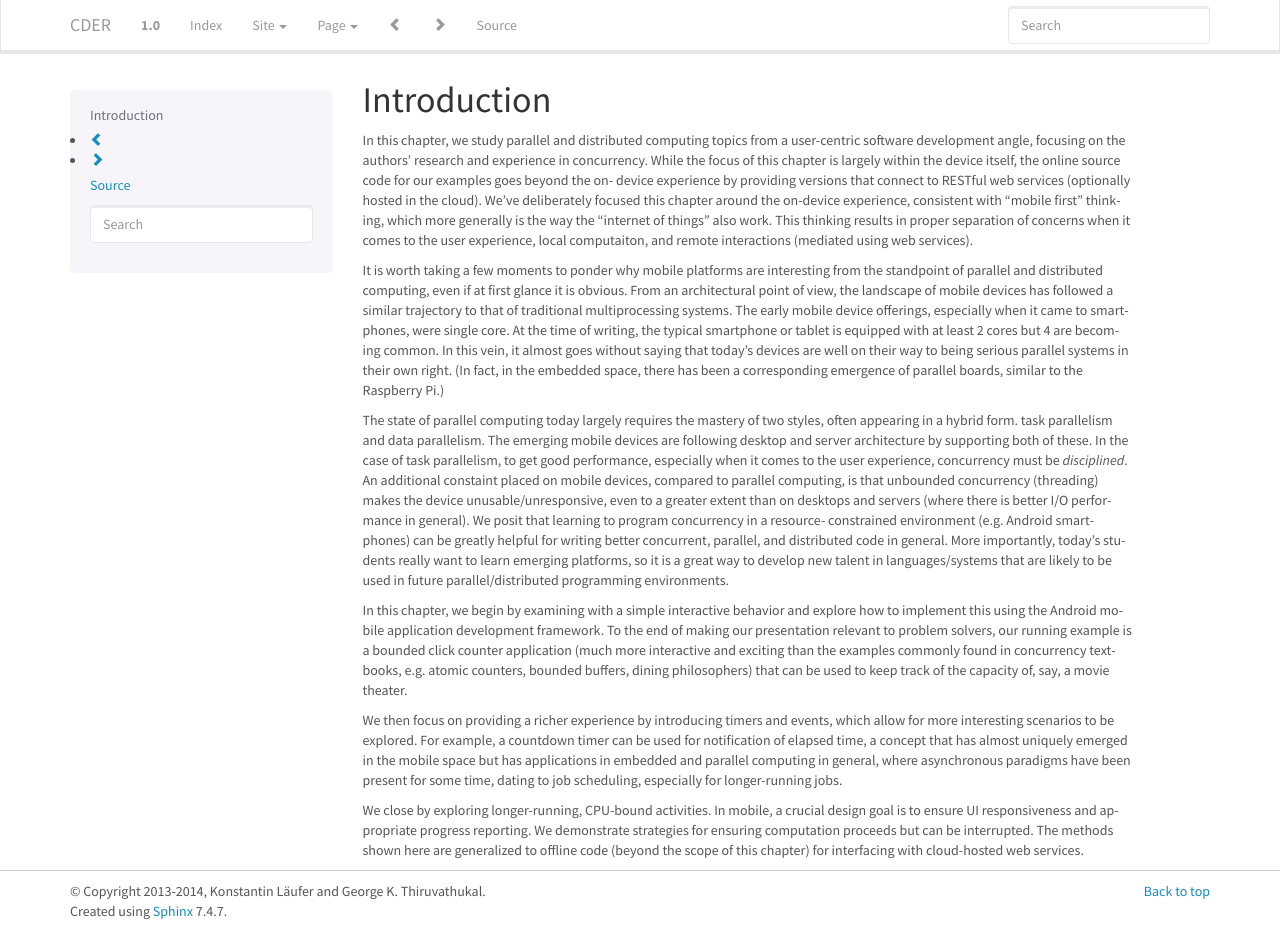
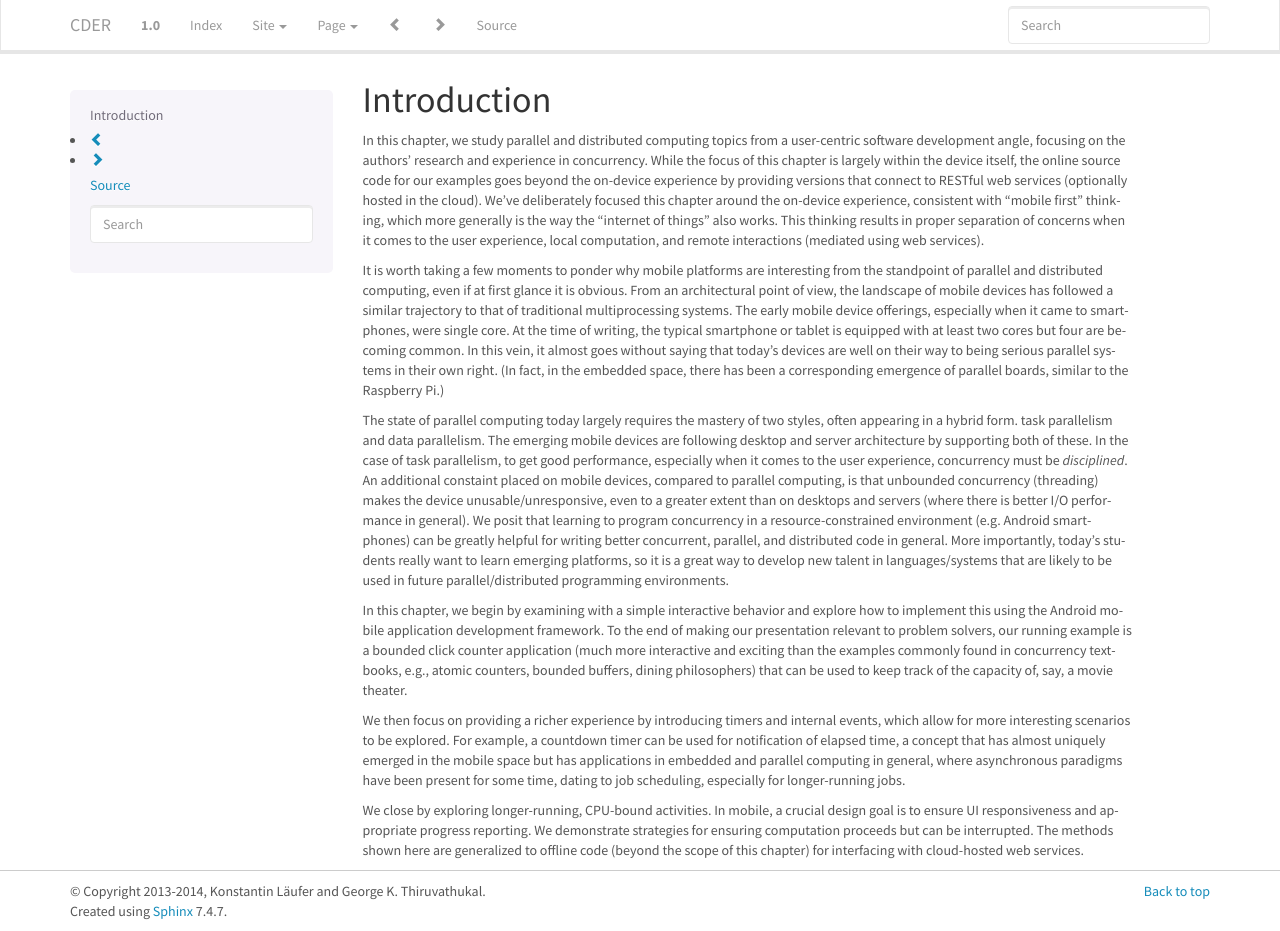
Before and after one commit to LoyolaChicagoBooks/cder, a Sphinx documentation site: the page built from source/intro.rst, in a window 1280 px wide and 931 px high. Built offline with Sphinx 7.4.7, drawn with Linux system fonts in a browser that asks for light colours.

Commit message:
minor cosmetic stuff

```diff
--- a/source/intro.rst
+++ b/source/intro.rst
@@ -4,13 +4,13 @@ Introduction
 In this chapter, we study parallel and distributed computing topics from a
 user-centric software development angle, focusing on the authors' research and
 experience in concurrency. While the focus of this chapter is largely within
-the device itself, the online source code for our examples goes beyond the on-
-device experience by providing versions that connect to RESTful web services
+the device itself, the online source code for our examples goes beyond the on-device
+experience by providing versions that connect to RESTful web services
 (optionally hosted in the cloud). We've deliberately focused this chapter
 around the on-device experience, consistent with  "mobile first" thinking,
-which more generally is the way the "internet of things" also work. This
+which more generally is the way the "internet of things" also works. This
 thinking results in proper separation of concerns when it comes to the user
-experience, local computaiton, and remote interactions (mediated using
+experience, local computation, and remote interactions (mediated using
 web services).
 
 It is worth taking a few moments to ponder why mobile platforms are
@@ -19,8 +19,8 @@ at first glance it is obvious. From an architectural point of view, the
 landscape of mobile devices has followed a similar trajectory to that of
 traditional multiprocessing systems. The early mobile device offerings,
 especially when it came to smartphones, were single core. At the time of
-writing, the typical smartphone  or tablet is equipped with at least 2 cores
-but 4 are becoming common. In this vein, it almost goes without saying that
+writing, the typical smartphone  or tablet is equipped with at least two cores
+but four are becoming common. In this vein, it almost goes without saying that
 today's devices are well on their way to being serious parallel systems in
 their own right. (In fact, in the embedded space, there has been a corresponding
 emergence of parallel boards, similar to the Raspberry Pi.)
@@ -34,8 +34,8 @@ concurrency must be *disciplined*. An additional constaint placed on mobile
 devices, compared to parallel computing, is that unbounded concurrency
 (threading) makes the device unusable/unresponsive, even to a greater  extent
 than on desktops and servers (where there is better I/O performance  in
-general). We posit that learning to program concurrency in a resource-
-constrained environment (e.g. Android smartphones) can be greatly helpful for
+general). We posit that learning to program concurrency in a resource-constrained
+environment (e.g. Android smartphones) can be greatly helpful for
 writing better concurrent, parallel, and distributed code in general. More
 importantly, today's students really want to learn emerging platforms, so
 it is a great way to develop new talent in languages/systems that are likely
@@ -46,11 +46,11 @@ explore how to implement this using the Android mobile application development
 framework. To the end of making our presentation relevant to problem solvers,
 our running example is a bounded click counter application (much more
 interactive and exciting than the examples commonly found in concurrency
-textbooks, e.g. atomic counters, bounded buffers, dining philosophers) that
+textbooks, e.g., atomic counters, bounded buffers, dining philosophers) that
 can be used to keep track of the capacity of, say, a movie theater.
 
 We then focus on providing a richer experience by introducing timers and
-events,  which allow for more interesting scenarios to be explored. For
+internal events,  which allow for more interesting scenarios to be explored. For
 example, a countdown timer can be used for notification of elapsed time, a
 concept that has almost uniquely emerged in the mobile space but has
 applications in embedded and parallel computing in general, where asynchronous
```
